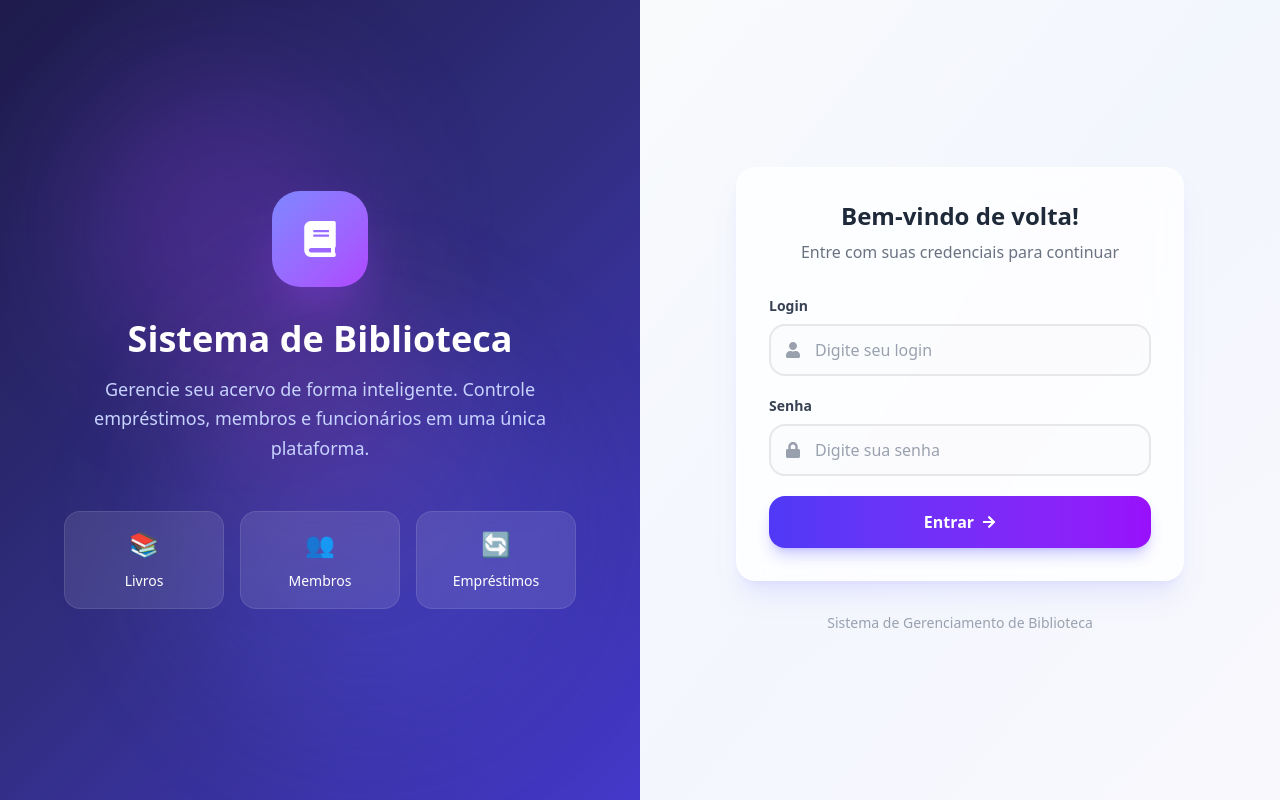
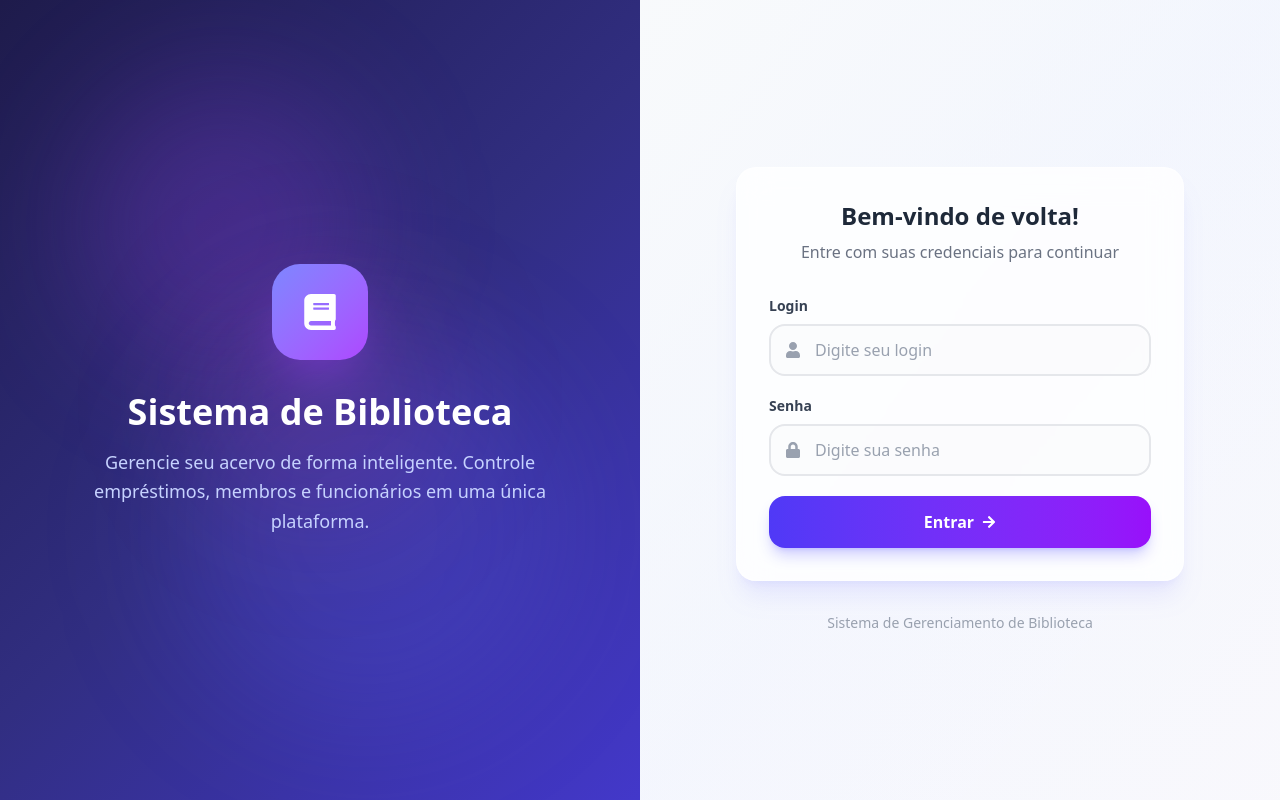
Before and after one commit to Alberinando/SistemaDeBibliotecaFront, a Next.js app: page / in a window 1280 px wide. Built offline with nearby package versions, Linux system fonts and the light colour scheme; no server answers.

Commit message:
feat: implement login page with NextAuth for user authentication, form handling, and a responsive UI.

```diff
--- a/src/app/login/page.tsx
+++ b/src/app/login/page.tsx
@@ -103,25 +103,7 @@ export default function LoginPage() {
                         membros e funcionários em uma única plataforma.
                     </p>
 
-                    {/* Features */}
-                    <div className="mt-12 grid grid-cols-3 gap-4">
-                        {[
-                            { label: "Livros", icon: "📚" },
-                            { label: "Membros", icon: "👥" },
-                            { label: "Empréstimos", icon: "🔄" },
-                        ].map((item, index) => (
-                            <motion.div
-                                key={item.label}
-                                initial={{ opacity: 0, y: 20 }}
-                                animate={{ opacity: 1, y: 0 }}
-                                transition={{ delay: 0.3 + index * 0.1 }}
-                                className="bg-white/10 backdrop-blur-sm rounded-xl p-4 border border-white/10"
-                            >
-                                <span className="text-2xl mb-2 block">{item.icon}</span>
-                                <span className="text-white text-sm font-medium">{item.label}</span>
-                            </motion.div>
-                        ))}
-                    </div>
+
                 </motion.div>
             </div>
 
```
